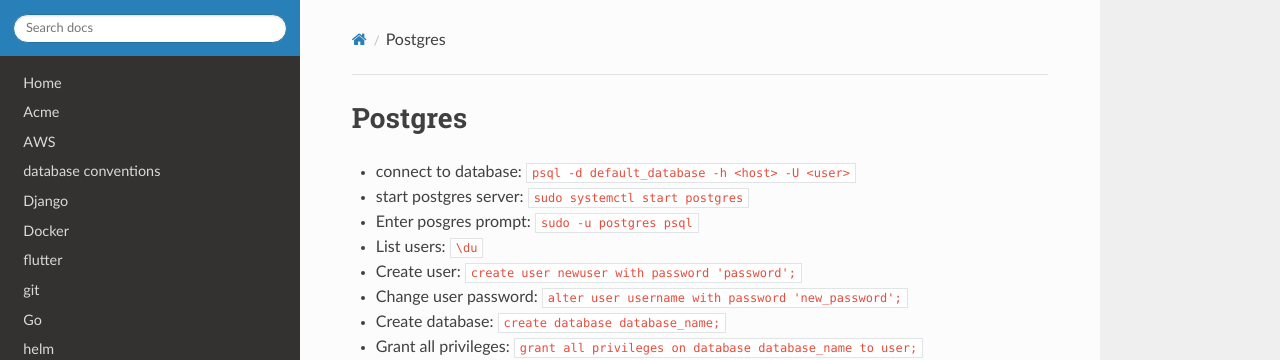
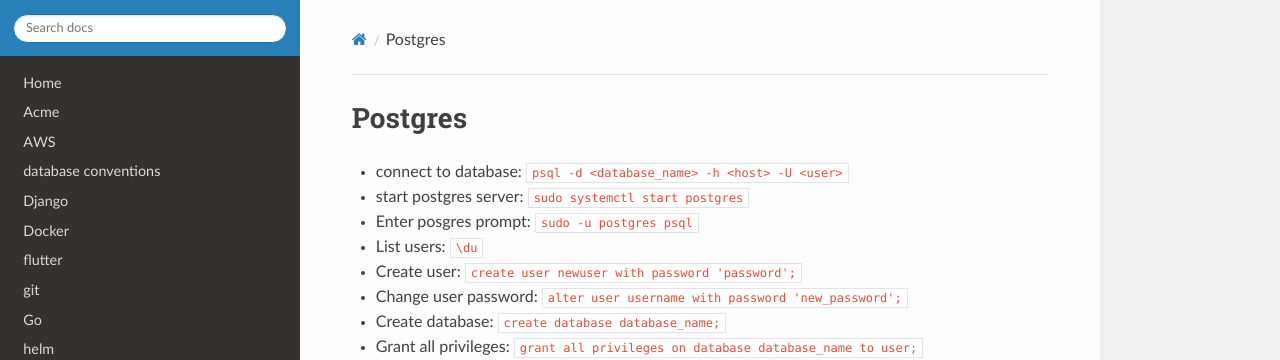
Before and after one commit to filipelucas42/notes, an MkDocs documentation site: the page built from docs/postgres.md, in a window 1280 px wide and 1059 px high. Shown: the top 360 px of the window. Built offline with MkDocs 1.6.1, drawn with Linux system fonts in a browser that asks for light colours; nearby versions of some CDN libraries.

Commit message:
Update postgres.md

```diff
--- a/docs/postgres.md
+++ b/docs/postgres.md
@@ -1,6 +1,6 @@
 # Postgres
 
-* connect to database: `psql -d default_database -h <host> -U <user>`
+* connect to database: `psql -d <database_name> -h <host> -U <user>`
 
 *   start postgres server: `sudo systemctl start postgres`
 
```
